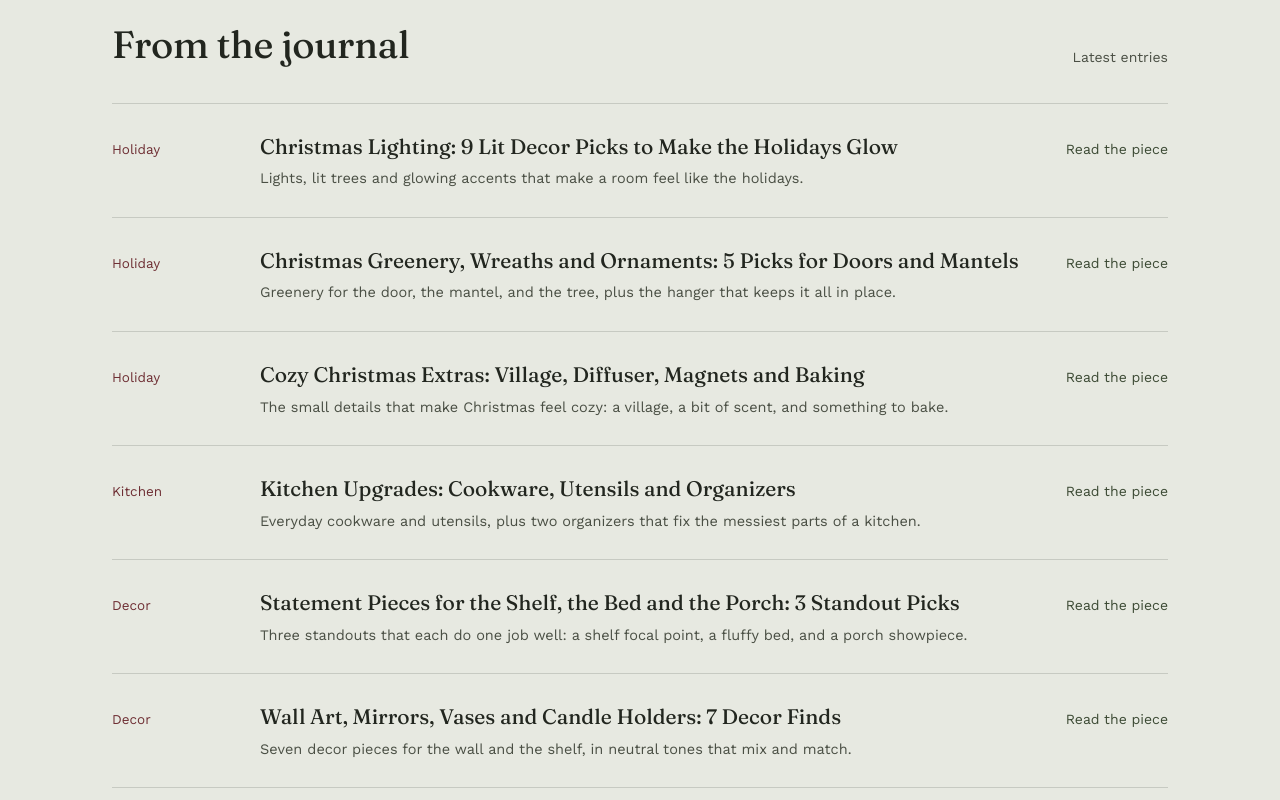
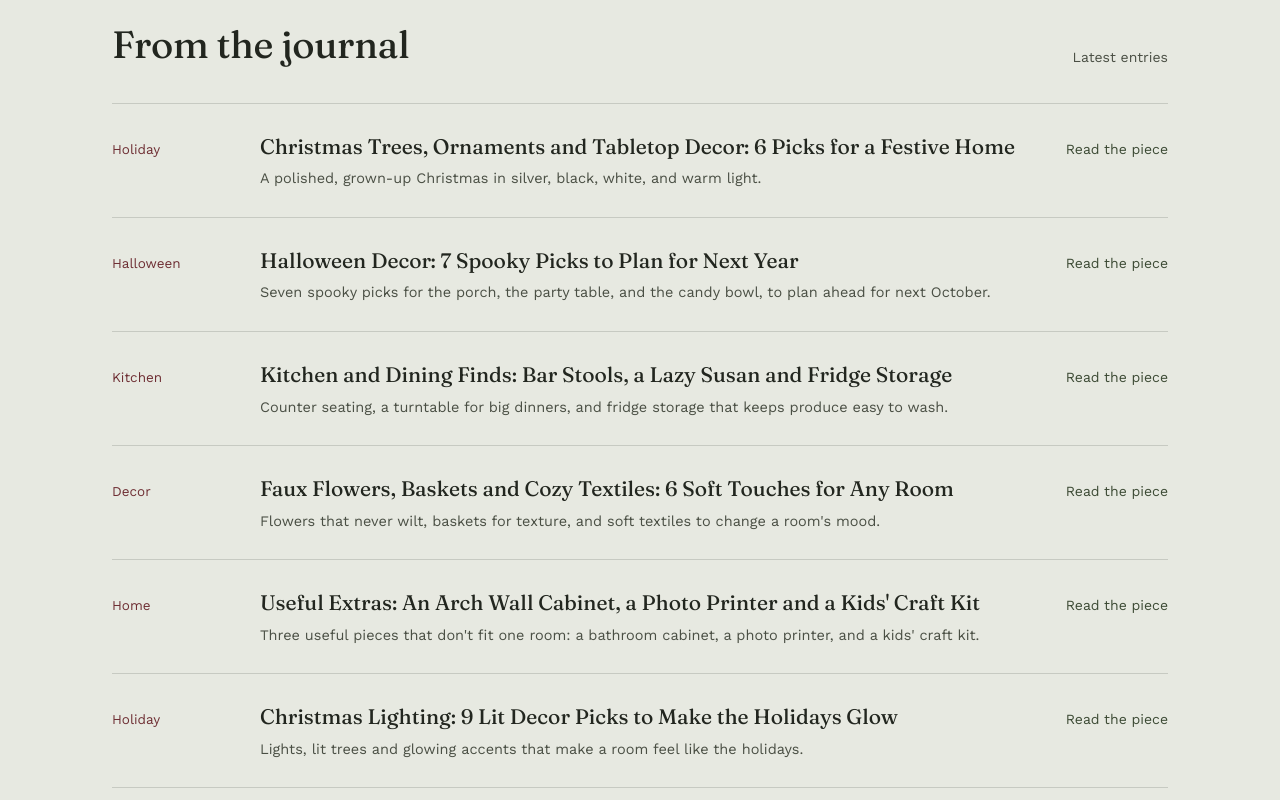
Before and after one commit to theaccessoryedit/The-Accessory-Edit, a plain HTML site: page index.html in a window 1280 px wide. Shown: the part 1720-2520 px from the top of the page. Drawn offline with nearby package versions, Linux system fonts and the light colour scheme.

Commit message:
Add files via upload

```diff
--- a/index.html
+++ b/index.html
@@ -477,51 +477,51 @@
         <span class="count">Latest entries</span>
       </div>
       <div class="journal-list">
+        <a class="journal-item" href="blog-christmas-trees-tabletop.html">
+          <span class="journal-tag">Holiday</span>
+          <span>
+            <span class="journal-title">Christmas Trees, Ornaments and Tabletop Decor: 6 Picks for a Festive Home</span>
+            <span class="journal-dek">A polished, grown-up Christmas in silver, black, white, and warm light.</span>
+          </span>
+          <span class="journal-read">Read the piece</span>
+        </a>
+        <a class="journal-item" href="blog-halloween-decor.html">
+          <span class="journal-tag">Halloween</span>
+          <span>
+            <span class="journal-title">Halloween Decor: 7 Spooky Picks to Plan for Next Year</span>
+            <span class="journal-dek">Seven spooky picks for the porch, the party table, and the candy bowl, to plan ahead for next October.</span>
+          </span>
+          <span class="journal-read">Read the piece</span>
+        </a>
+        <a class="journal-item" href="blog-kitchen-dining-finds.html">
+          <span class="journal-tag">Kitchen</span>
+          <span>
+            <span class="journal-title">Kitchen and Dining Finds: Bar Stools, a Lazy Susan and Fridge Storage</span>
+            <span class="journal-dek">Counter seating, a turntable for big dinners, and fridge storage that keeps produce easy to wash.</span>
+          </span>
+          <span class="journal-read">Read the piece</span>
+        </a>
+        <a class="journal-item" href="blog-faux-flowers-cozy-textiles.html">
+          <span class="journal-tag">Decor</span>
+          <span>
+            <span class="journal-title">Faux Flowers, Baskets and Cozy Textiles: 6 Soft Touches for Any Room</span>
+            <span class="journal-dek">Flowers that never wilt, baskets for texture, and soft textiles to change a room's mood.</span>
+          </span>
+          <span class="journal-read">Read the piece</span>
+        </a>
+        <a class="journal-item" href="blog-useful-extras.html">
+          <span class="journal-tag">Home</span>
+          <span>
+            <span class="journal-title">Useful Extras: An Arch Wall Cabinet, a Photo Printer and a Kids' Craft Kit</span>
+            <span class="journal-dek">Three useful pieces that don't fit one room: a bathroom cabinet, a photo printer, and a kids' craft kit.</span>
+          </span>
+          <span class="journal-read">Read the piece</span>
+        </a>
         <a class="journal-item" href="blog-holiday-lighting.html">
           <span class="journal-tag">Holiday</span>
           <span>
             <span class="journal-title">Christmas Lighting: 9 Lit Decor Picks to Make the Holidays Glow</span>
             <span class="journal-dek">Lights, lit trees and glowing accents that make a room feel like the holidays.</span>
-          </span>
-          <span class="journal-read">Read the piece</span>
-        </a>
-        <a class="journal-item" href="blog-christmas-greenery-ornaments.html">
-          <span class="journal-tag">Holiday</span>
-          <span>
-            <span class="journal-title">Christmas Greenery, Wreaths and Ornaments: 5 Picks for Doors and Mantels</span>
-            <span class="journal-dek">Greenery for the door, the mantel, and the tree, plus the hanger that keeps it all in place.</span>
-          </span>
-          <span class="journal-read">Read the piece</span>
-        </a>
-        <a class="journal-item" href="blog-christmas-extras.html">
-          <span class="journal-tag">Holiday</span>
-          <span>
-            <span class="journal-title">Cozy Christmas Extras: Village, Diffuser, Magnets and Baking</span>
-            <span class="journal-dek">The small details that make Christmas feel cozy: a village, a bit of scent, and something to bake.</span>
-          </span>
-          <span class="journal-read">Read the piece</span>
-        </a>
-        <a class="journal-item" href="blog-kitchen-upgrades.html">
-          <span class="journal-tag">Kitchen</span>
-          <span>
-            <span class="journal-title">Kitchen Upgrades: Cookware, Utensils and Organizers</span>
-            <span class="journal-dek">Everyday cookware and utensils, plus two organizers that fix the messiest parts of a kitchen.</span>
-          </span>
-          <span class="journal-read">Read the piece</span>
-        </a>
-        <a class="journal-item" href="blog-statement-shelf-bed-porch.html">
-          <span class="journal-tag">Decor</span>
-          <span>
-            <span class="journal-title">Statement Pieces for the Shelf, the Bed and the Porch: 3 Standout Picks</span>
-            <span class="journal-dek">Three standouts that each do one job well: a shelf focal point, a fluffy bed, and a porch showpiece.</span>
-          </span>
-          <span class="journal-read">Read the piece</span>
-        </a>
-        <a class="journal-item" href="blog-wall-art-mirrors-vases.html">
-          <span class="journal-tag">Decor</span>
-          <span>
-            <span class="journal-title">Wall Art, Mirrors, Vases and Candle Holders: 7 Decor Finds</span>
-            <span class="journal-dek">Seven decor pieces for the wall and the shelf, in neutral tones that mix and match.</span>
           </span>
           <span class="journal-read">Read the piece</span>
         </a>
```
Also changed, not shown: all-posts.html (+25 -0 lines).
